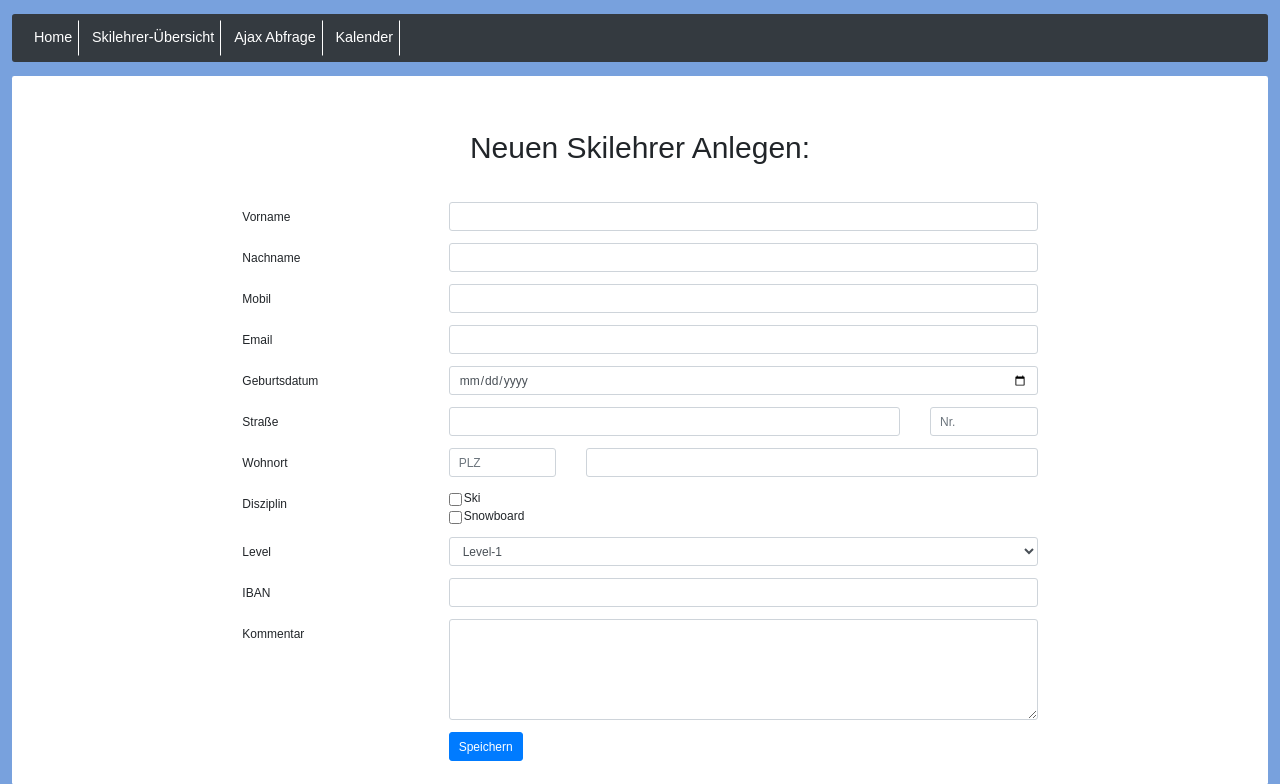
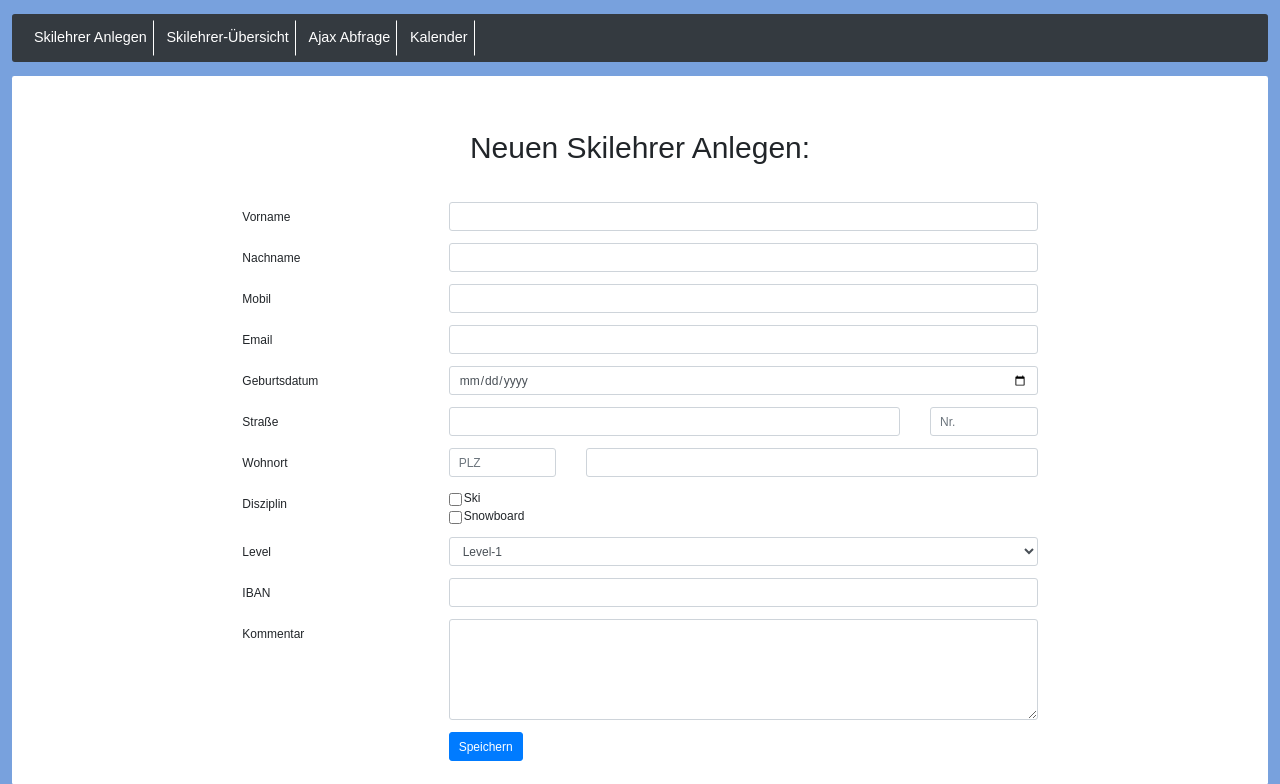
Before and after one commit to Team-Skischule/Homepage, a PHP site: page /skilehrer-anlegen.php in a window 1280 px wide. Shown: the top 784 px of the page. Run offline with PHP 8.4, Linux system fonts and the light colour scheme.

Commit message:
correkte links eingefügt

```diff
--- a/includes/navigation.php
+++ b/includes/navigation.php
@@ -7,10 +7,10 @@
             <div class="collapse navbar-collapse" id="navbarNav">
                 <ul class="navbar-nav">
                 <li class="nav-item">
-                    <a class="nav-link" href="/Homepage/willkommen.php">Home </a>
+                    <a class="nav-link" href="../skilehrer-anlegen.php">Skilehrer Anlegen </a>
                 </li>
                 <li class="nav-item">
-                    <a class="nav-link" href="/Homepage/SkilehrerAnlegen/skilehrer.php">Skilehrer-Übersicht</a>
+                    <a class="nav-link" href="/Homepage/TimeScheduler-master/Calendar.php">Skilehrer-Übersicht</a>
                 </li>
                 <li class="nav-item">
                     <a class="nav-link" href="/Homepage/ajax-abfrage.html">Ajax Abfrage</a>
```
